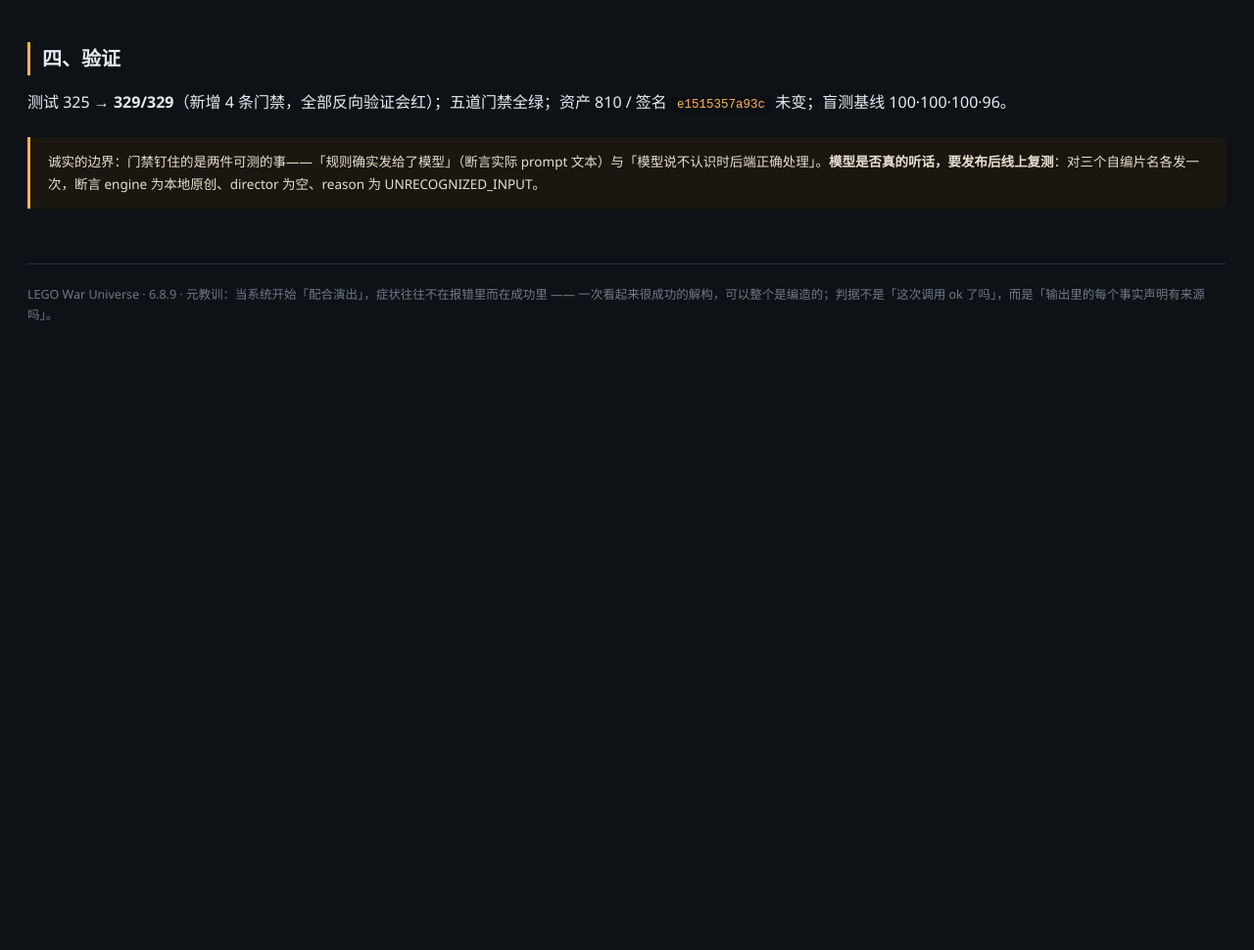
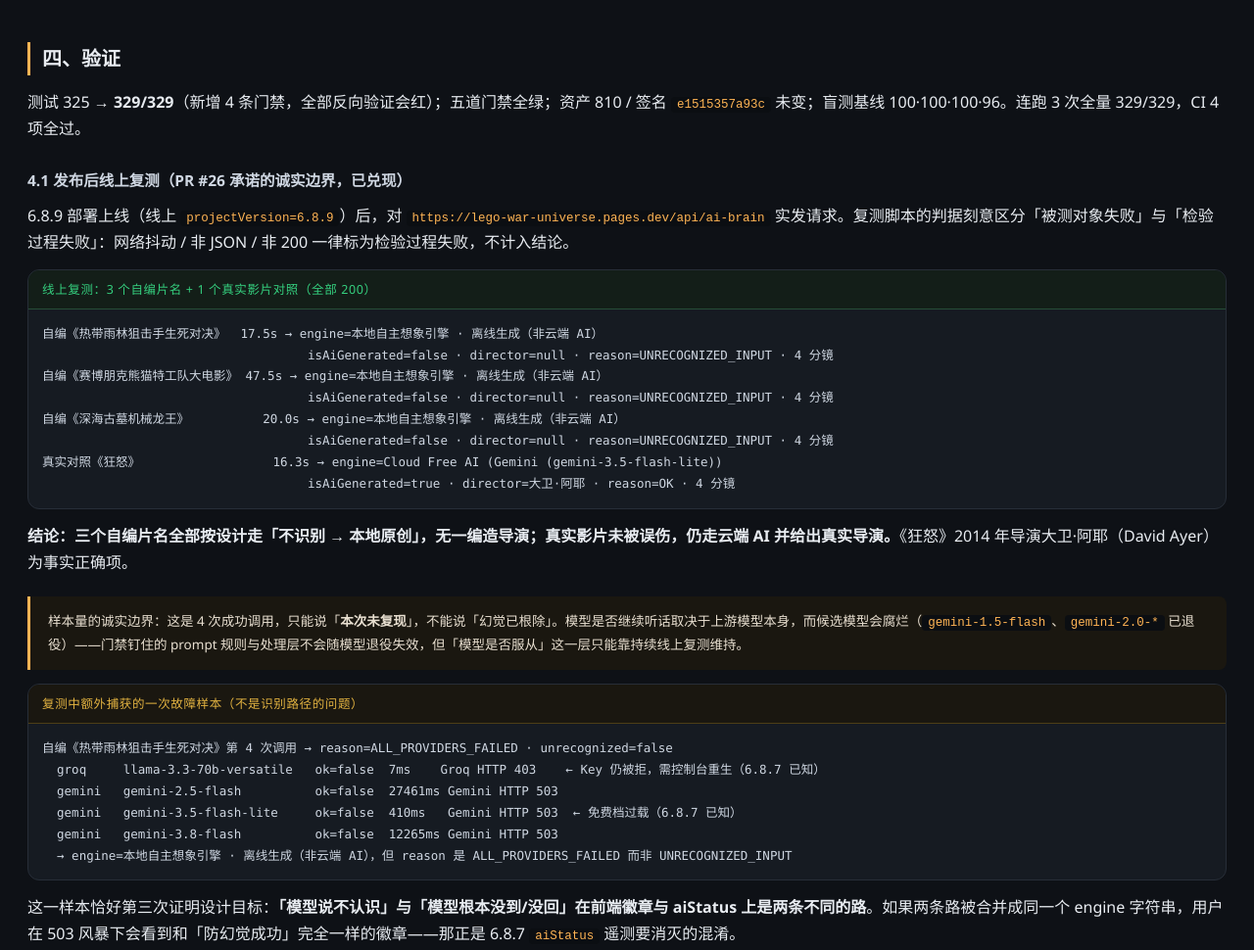
Before and after one commit to 821920046/LEGO-War-Universe, a website: page docs/电影识别真实性-6.8.9.html in a window 1280 px wide. Shown: the part 1503-2473 px from the top of the page at 98% size. Before the commit the page ends 1915 px from the top, so only its background shows below. Drawn offline with Linux system fonts and the light colour scheme.

Commit message:
docs(6.8.9): 兑现线上复测承诺 —— 3/3 自编片名不再编造导演 (#27)
PR #26 明文的诚实边界：「模型是否真的听话，需发布后线上复测」。
线上 projectVersion=6.8.9 确认后实发请求，结果写回文档/CHANGELOG/README：

- 3 个自编片名全部 engine=本地自主想象引擎（非云端 AI）、director=null、
  reason=UNRECOGNIZED_INPUT、4 分镜 —— 无一编造导演
- 《狂怒》对照仍走 Cloud Free AI (gemini-3.5-flash-lite)、director=大卫·阿耶、
  reason=OK —— 真实影片未被误伤
- 另捕获 1 次 503 风暴样本（reason=ALL_PROVIDERS_FAILED、unrecognized=false），
  第三次证明「模型说不认识」与「模型根本没到」在 aiStatus 上是两条路
- 附带确认运维现状：openrouter.configured=false 仍未解决（运行时不可见）

措辞纪律：只写「本次未复现」，不写「已根除」—— 模型会腐烂（候选列表+env 覆盖
已为此设计），模型服从性无法被一次测试永久证毕，只能靠持续复测维持。

本轮为文档轮，五道门禁仍全绿：810 资产 / e1515357a93c / 329/329 /
check-release 无违规 / 盲测 100·100·100·96。

```diff
--- a/docs/电影识别真实性-6.8.9.html
+++ b/docs/电影识别真实性-6.8.9.html
@@ -55,7 +55,7 @@
 <header class="top">
   <p class="kicker">6.8.9 · 修复记录</p>
   <h1>治「为不存在的电影编造导演」——想象力留下，幻觉根除</h1>
-  <p class="sub">LEGO War Universe · 2026-10-16 · 用户截图触发 → curl 复测两次稳定复现 → 三层修复 + 4 条门禁（全部反向验证）</p>
+  <p class="sub">LEGO War Universe · 2026-10-16 · 用户截图触发 → curl 复测两次稳定复现 → 三层修复 + 4 条门禁（全部反向验证）→ 线上复测 3/3 自编片名不再编造导演</p>
   <p class="quote">"我要的是这个项目能够持久，要有想象力，才能把这些视频脚本写的更好。"—— 所以修法不是堵死想象力，而是分清素材与谎言。</p>
 </header>
 
@@ -92,11 +92,31 @@
 </table>
 
 <h2>四、验证</h2>
-<p>测试 325 → <strong>329/329</strong>（新增 4 条门禁，全部反向验证会红）；五道门禁全绿；资产 810 / 签名 <code>e1515357a93c</code> 未变；盲测基线 100·100·100·96。</p>
-<p class="note">诚实的边界：门禁钉住的是两件可测的事——「规则确实发给了模型」（断言实际 prompt 文本）与「模型说不认识时后端正确处理」。<strong>模型是否真的听话，要发布后线上复测</strong>：对三个自编片名各发一次，断言 engine 为本地原创、director 为空、reason 为 UNRECOGNIZED_INPUT。</p>
+<p>测试 325 → <strong>329/329</strong>（新增 4 条门禁，全部反向验证会红）；五道门禁全绿；资产 810 / 签名 <code>e1515357a93c</code> 未变；盲测基线 100·100·100·96。连跑 3 次全量 329/329，CI 4 项全过。</p>
+
+<h3>4.1 发布后线上复测（PR #26 承诺的诚实边界，已兑现）</h3>
+<p>6.8.9 部署上线（线上 <code>projectVersion=6.8.9</code>）后，对 <code>https://lego-war-universe.pages.dev/api/ai-brain</code> 实发请求。复测脚本的判据刻意区分「被测对象失败」与「检验过程失败」：网络抖动 / 非 JSON / 非 200 一律标为检验过程失败，不计入结论。</p>
+<div class="box box--good"><div class="box__hd">线上复测：3 个自编片名 + 1 个真实影片对照（全部 200）</div><div class="box__bd"><pre>自编《热带雨林狙击手生死对决》  17.5s → engine=本地自主想象引擎 · 离线生成（非云端 AI）
+                                    isAiGenerated=false · director=null · reason=UNRECOGNIZED_INPUT · 4 分镜
+自编《赛博朋克熊猫特工队大电影》 47.5s → engine=本地自主想象引擎 · 离线生成（非云端 AI）
+                                    isAiGenerated=false · director=null · reason=UNRECOGNIZED_INPUT · 4 分镜
+自编《深海古墓机械龙王》          20.0s → engine=本地自主想象引擎 · 离线生成（非云端 AI）
+                                    isAiGenerated=false · director=null · reason=UNRECOGNIZED_INPUT · 4 分镜
+真实对照《狂怒》                  16.3s → engine=Cloud Free AI (Gemini (gemini-3.5-flash-lite))
+                                    isAiGenerated=true · director=大卫·阿耶 · reason=OK · 4 分镜</pre></div></div>
+<p><strong>结论：三个自编片名全部按设计走「不识别 → 本地原创」，无一编造导演；真实影片未被误伤，仍走云端 AI 并给出真实导演。</strong>《狂怒》2014 年导演大卫·阿耶（David Ayer）为事实正确项。</p>
+<p class="note">样本量的诚实边界：这是 4 次成功调用，只能说「<strong>本次未复现</strong>」，不能说「幻觉已根除」。模型是否继续听话取决于上游模型本身，而候选模型会腐烂（<code>gemini-1.5-flash</code>、<code>gemini-2.0-*</code> 已退役）——门禁钉住的 prompt 规则与处理层不会随模型退役失效，但「模型是否服从」这一层只能靠持续线上复测维持。</p>
+<div class="box box--warn"><div class="box__hd">复测中额外捕获的一次故障样本（不是识别路径的问题）</div><div class="box__bd"><pre>自编《热带雨林狙击手生死对决》第 4 次调用 → reason=ALL_PROVIDERS_FAILED · unrecognized=false
+  groq     llama-3.3-70b-versatile   ok=false  7ms    Groq HTTP 403    ← Key 仍被拒，需控制台重生（6.8.7 已知）
+  gemini   gemini-2.5-flash          ok=false  27461ms Gemini HTTP 503
+  gemini   gemini-3.5-flash-lite     ok=false  410ms   Gemini HTTP 503  ← 免费档过载（6.8.7 已知）
+  gemini   gemini-3.8-flash          ok=false  12265ms Gemini HTTP 503
+  → engine=本地自主想象引擎 · 离线生成（非云端 AI），但 reason 是 ALL_PROVIDERS_FAILED 而非 UNRECOGNIZED_INPUT</pre></div></div>
+<p>这一样本恰好第三次证明设计目标：<strong>「模型说不认识」与「模型根本没到/没回」在前端徽章与 aiStatus 上是两条不同的路</strong>。如果两条路被合并成同一个 engine 字符串，用户在 503 风暴下会看到和「防幻觉成功」完全一样的徽章——那正是 6.8.7 <code>aiStatus</code> 遥测要消灭的混淆。</p>
+<p class="note">复测附带确认的运维现状：线上 probe  <code>configuredCount=2</code>（groq、gemini），<strong><code>openrouter.configured=false</code></strong> —— 6.8.7 中用户已填写的 OpenRouter Key 在运行时仍不可见。变量要么没保存到 Pages 项目级、要么保存后未触发重新部署。这不是代码问题，控制台侧的变量必须重新走一次「保存 → Redeploy」；groq 的 403 同理需要用户到 Groq 控制台重新生成 Key。</p>
 
 <footer>
-  LEGO War Universe · 6.8.9 · 元教训：当系统开始「配合演出」，症状往往不在报错里而在成功里 —— 一次看起来很成功的解构，可以整个是编造的；判据不是「这次调用 ok 了吗」，而是「输出里的每个事实声明有来源吗」。
+  LEGO War Universe · 6.8.9 · 元教训：当系统开始「配合演出」，症状往往不在报错里而在成功里 —— 一次看起来很成功的解构，可以整个是编造的；判据不是「这次调用 ok 了吗」，而是「输出里的每个事实声明有来源吗」。线上复测 3/3 未复现后仍只写「本次未复现」而不写「已根除」—— 模型会腐烂，服从性无法被一次测试永久证毕。
 </footer>
 
 </div>
--- a/public/build-manifest.json
+++ b/public/build-manifest.json
@@ -5,5 +5,5 @@
   "assetCount": 810,
   "assetSha256": "e1515357a93cfcf35096bc5821b53a986c266e90f53ea9dffd53f5843c6f4798",
   "sourceUpdated": "2026-10-09",
-  "builtAt": "2026-10-16T11:51:28.647Z"
+  "builtAt": "2026-10-16T12:12:29.931Z"
 }
```
Also changed, not shown: CHANGELOG.md, README.md.
